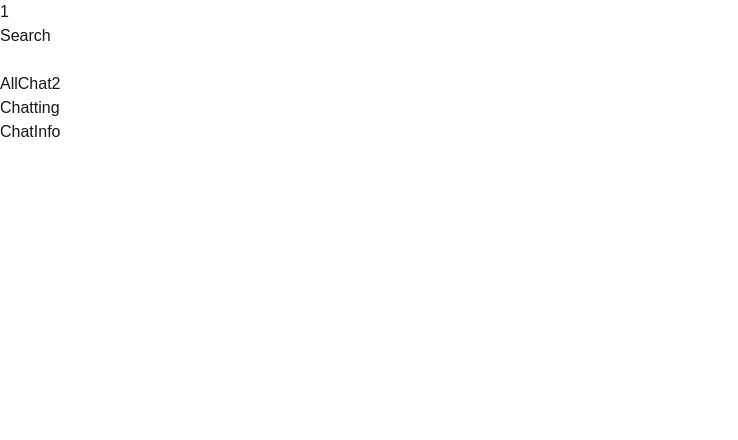
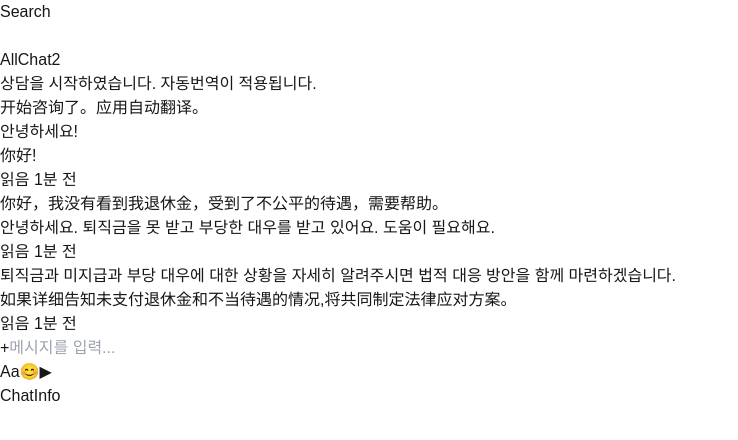
Before and after one commit to LawCare/Law_Care-FE, a Next.js app: page / in a window 1280 px wide. Shown: the top 440 px of the page, without its empty margins (0-738 px from the left). Built offline with nearby package versions, Linux system fonts and the light colour scheme.

Commit message:
feat: 채팅창 ui 구성

```diff
--- a/src/api/index.js
+++ /dev/null
@@ -1 +0,0 @@
-import index from '@/api/index'
--- a/src/app/layout.jsx
+++ b/src/app/layout.jsx
@@ -14,7 +14,7 @@ const geistMono = localFont({
 
 export const metadata = {
   title: "LawCare",
-  description: "Generated by create next app",
+  description: "외국인 노동자들을 위한 법률 채팅/상담 서비스",
 };
 
 export default function RootLayout({ children }) {
--- a/src/app/page.jsx
+++ b/src/app/page.jsx
@@ -7,7 +7,6 @@ import SideBarPage from './(chat)/side-bar/page';
 const Chatpage = () => {
   return (
     <div>
-      1
       <SearchBarPage />
       <SideBarPage />
       <AllChatPage />
--- a/src/components/LiveChat/Chatting.jsx
+++ b/src/components/LiveChat/Chatting.jsx
@@ -1,9 +1,69 @@
-import React from 'react'
+import React from 'react';
 
-const Chatting = () => {
+const ChatInterface = () => {
   return (
-    <div>Chatting</div>
-  )
-}
+    <div className="max-w-2xl mx-auto p-4 bg-gray-50">
+      <div className="text-center text-gray-500 text-sm mb-6">
+        상담을 시작하였습니다. 자동번역이 적용됩니다.
+        <br />
+        开始咨询了。应用自动翻译。
+      </div>
 
-export default Chatting
+      <div className="space-y-4">
+        <div className="flex items-start">
+          <div className="w-8 h-8 rounded-full bg-gray-200 mr-2" />
+          <div className="flex flex-col">
+            <div className="bg-white rounded-lg p-3 shadow-sm max-w-xs">
+              <p>안녕하세요!</p>
+              <p>你好!</p>
+            </div>
+            <span className="text-xs text-gray-400 mt-1">읽음 1분 전</span>
+          </div>
+        </div>
+
+        <div className="flex items-start justify-end">
+          <div className="flex flex-col items-end">
+            <div className="bg-blue-100 rounded-lg p-3 shadow-sm max-w-xs">
+              <p>你好，我没有看到我退休金，受到了不公平的待遇，需要帮助。</p>
+              <p>안녕하세요. 퇴직금을 못 받고 부당한 대우를 받고 있어요. 도움이 필요해요.</p>
+            </div>
+            <span className="text-xs text-gray-400 mt-1">읽음 1분 전</span>
+          </div>
+        </div>
+
+        <div className="flex items-start">
+          <div className="w-8 h-8 rounded-full bg-gray-200 mr-2" />
+          <div className="flex flex-col">
+            <div className="bg-white rounded-lg p-3 shadow-sm max-w-xs">
+              <p>퇴직금과 미지급과 부당 대우에 대한 상황을 자세히 알려주시면 법적 대응 방안을 함께 마련하겠습니다.</p>
+              <p>如果详细告知未支付退休金和不当待遇的情况,将共同制定法律应对方案。</p>
+            </div>
+            <span className="text-xs text-gray-400 mt-1">읽음 1분 전</span>
+          </div>
+        </div>
+      </div>
+
+      <div className="fixed bottom-0 left-0 right-0 bg-white border-t p-4">
+        <div className="max-w-2xl mx-auto flex items-center">
+          <button className="p-2 text-gray-500">
+            <span className="text-2xl">+</span>
+          </button>
+          <input
+            type="text"
+            placeholder="메시지를 입력..."
+            className="flex-1 p-2 border-none outline-none bg-transparent"
+          />
+          <div className="flex space-x-2">
+            <button className="p-2 text-gray-500">Aa</button>
+            <button className="p-2 text-gray-500">😊</button>
+            <button className="p-2 text-blue-500">
+              <span className="transform rotate-45 inline-block">▶</span>
+            </button>
+          </div>
+        </div>
+      </div>
+    </div>
+  );
+};
+
+export default ChatInterface;
```
Also changed, not shown: package.json (+7 -4 lines), src/api/index.jsx (deleted, +0 -11 lines), 1 other file (tests, documents, lock files or other folders).
